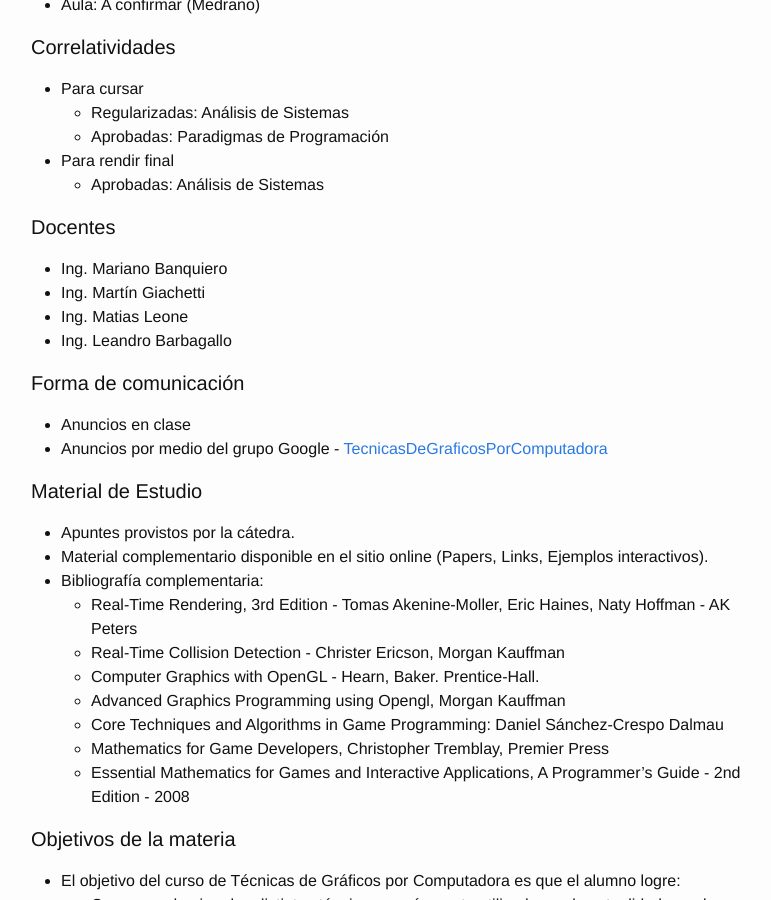
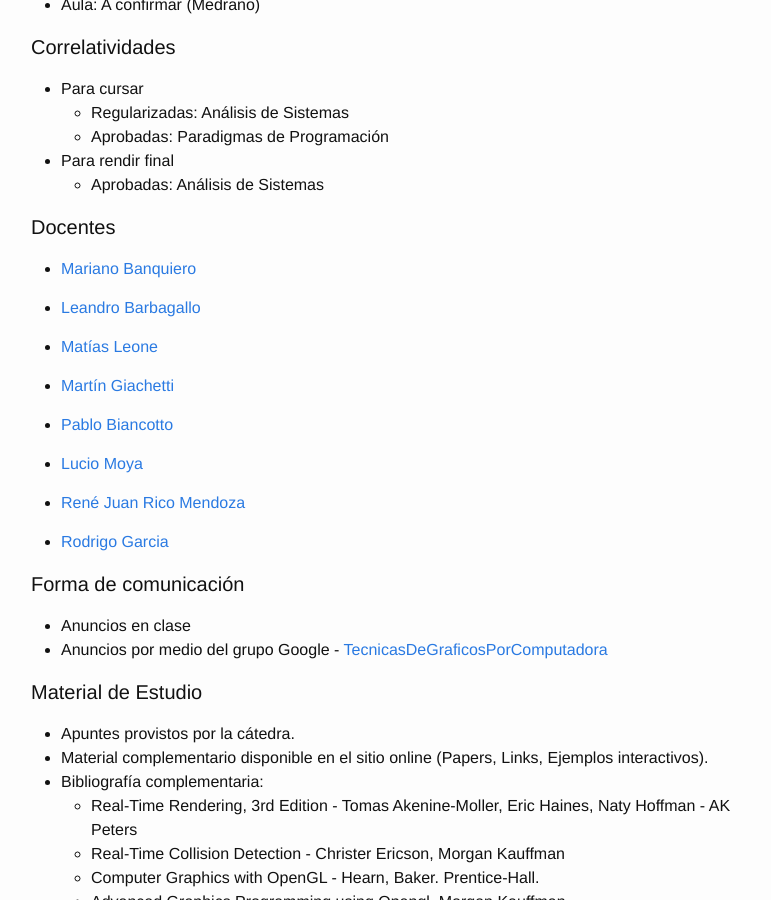
Before and after one commit to tgc-utn/tgc-utn.github.io, a Jekyll site: the page built from informacion/index.md, in a window 1280 px wide and 900 px high, scrolled down 533 px. Shown: the whole window, without its empty margins (239-1010 px from the left). Built offline with Jekyll 4.4.1, drawn with Linux system fonts in a browser that asks for light colours.

Commit message:
fix de links, se agrega _data para tener los members, TODO agregar mails en esa data, etc. quizas diferenciar entre profesores y ayudantes o colaboradores

```diff
--- /dev/null
+++ b/_data/members.yml
@@ -0,0 +1,24 @@
+
+- name: Mariano Banquiero
+  github: mbanquiero
+
+- name: Leandro Barbagallo
+  github: lebarba
+
+- name: Matías Leone
+  github: leonematias
+
+- name: Martín Giachetti
+  github: mgiachetti
+
+- name: Pablo Biancotto
+  github: akhanubis
+
+- name: Lucio Moya
+  github: DNAngeluS
+
+- name: René Juan Rico Mendoza
+  github: rejurime
+
+- name: Rodrigo Garcia
+  github: mysery
--- a/informacion/index.md
+++ b/informacion/index.md
@@ -28,10 +28,10 @@ permalink: /informacion/
 
 #### Docentes
 
-   * Ing. Mariano Banquiero
-   * Ing. Martín Giachetti
-   * Ing. Matias Leone
-   * Ing. Leandro Barbagallo
+{% for member in site.data.members %}
+* [{{ member.name }}](https://github.com/{{ member.github }})
+{% endfor %}
+
 
 #### Forma de comunicación
 
```
Also changed, not shown: material/unidad5/index.md (+7 -3 lines), material/unidad6/index.md (+1 -1 lines), trabajos/actual/index.md (+0 -2 lines).
